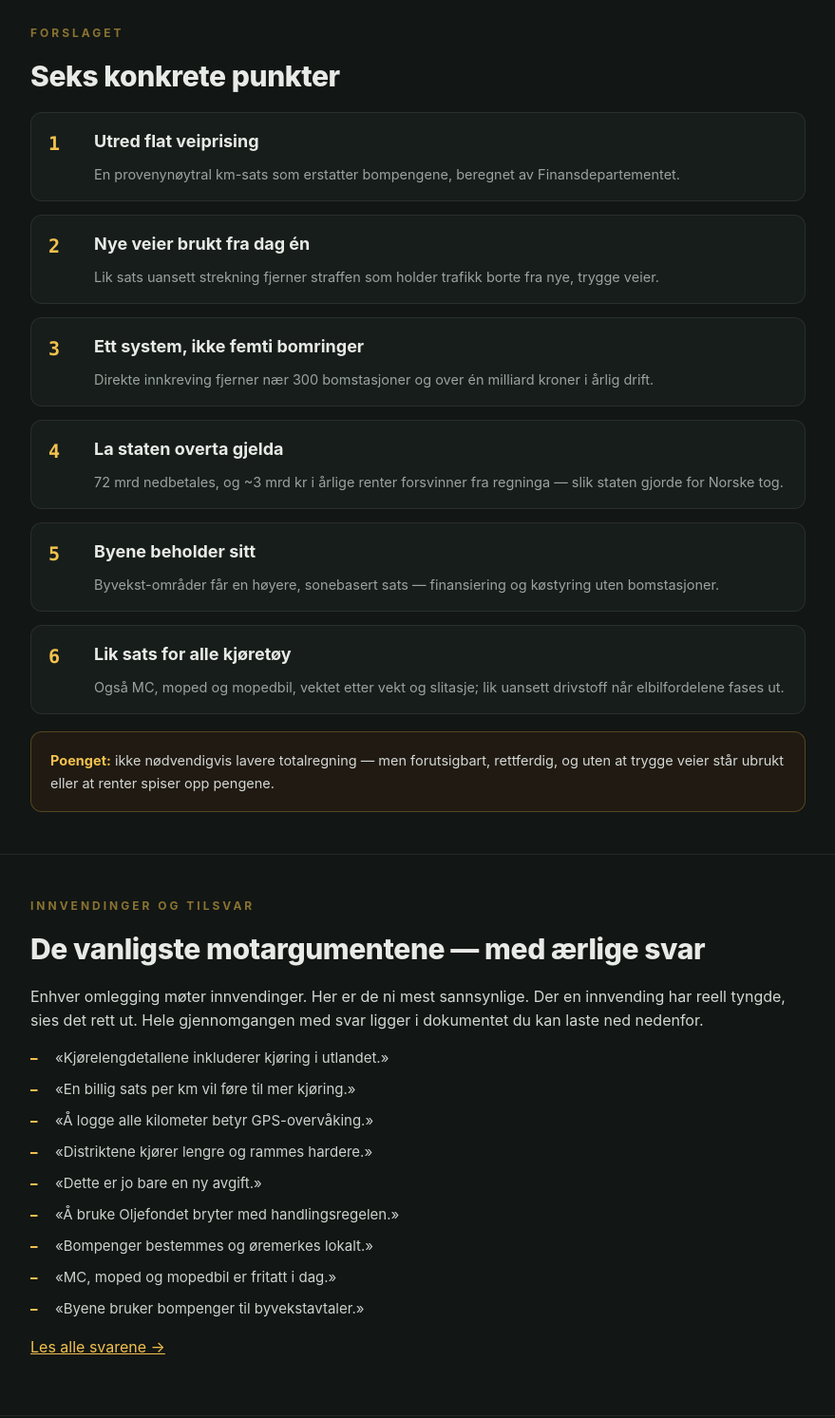
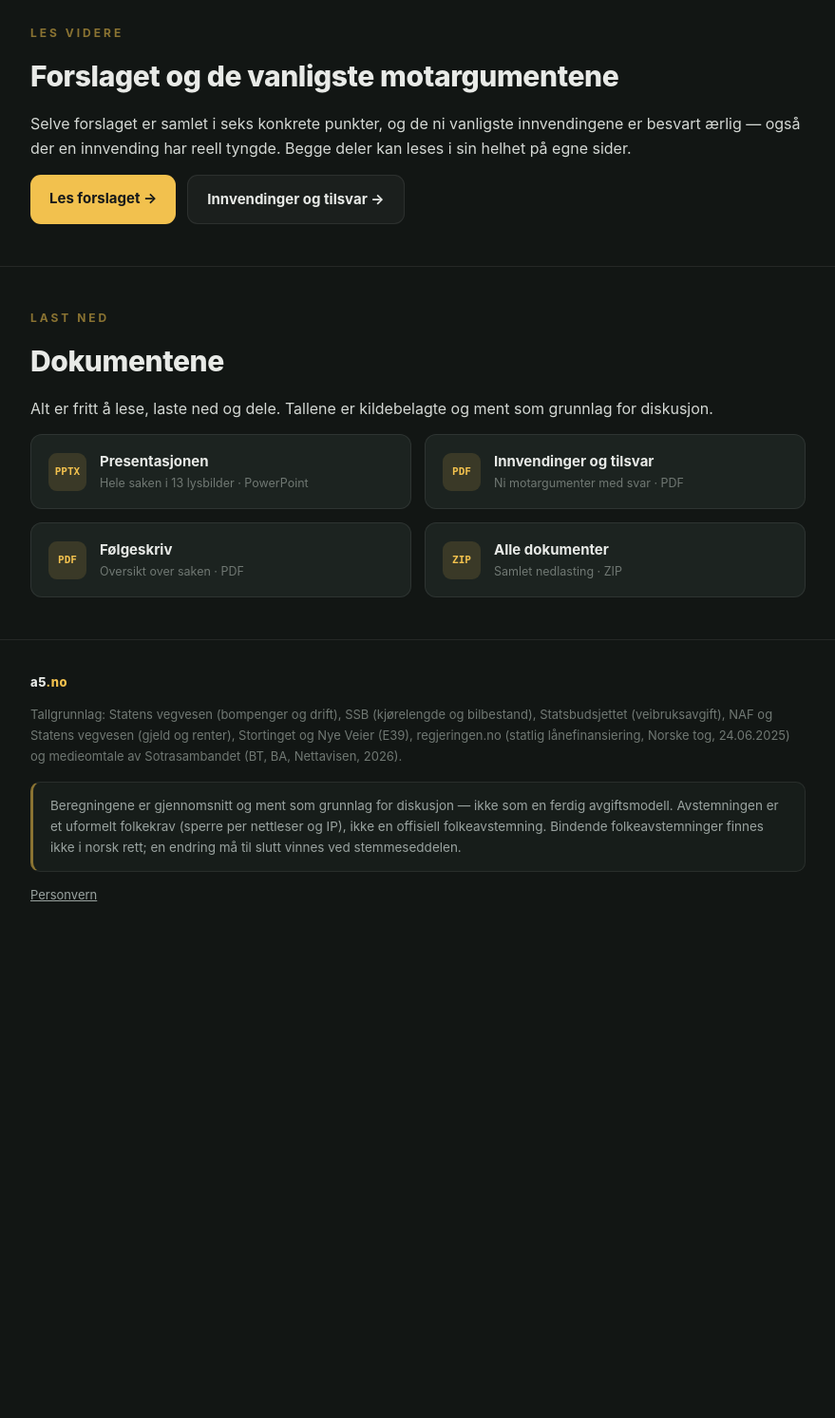
Before and after one commit to andremon/veiprising-web, a website: page public/index.html in a window 1280 px wide. Shown: the part 2500-3993 px from the top of the page at 95% size, without its empty margins (200-1079 px from the left). After the commit the page ends 3513 px from the top, so only its background shows below. Drawn offline with Linux system fonts and the light colour scheme.

Commit message:
Fjern forslag- og innvendingsseksjonene fra forsiden, erstatt med lenker

```diff
--- a/public/index.html
+++ b/public/index.html
@@ -194,39 +194,15 @@
   </div>
 </section>
 
-<section id="forslaget">
+<section id="les-mer">
   <div class="wrap">
-    <div class="eyebrow">Forslaget</div>
-    <h2>Seks konkrete punkter</h2>
-    <ul class="punkter">
-      <li class="punkt"><div class="nr">1</div><h3>Utred flat veiprising</h3><p>En provenynøytral km-sats som erstatter bompengene, beregnet av Finansdepartementet.</p></li>
-      <li class="punkt"><div class="nr">2</div><h3>Nye veier brukt fra dag én</h3><p>Lik sats uansett strekning fjerner straffen som holder trafikk borte fra nye, trygge veier.</p></li>
-      <li class="punkt"><div class="nr">3</div><h3>Ett system, ikke femti bomringer</h3><p>Direkte innkreving fjerner nær 300 bomstasjoner og over én milliard kroner i årlig drift.</p></li>
-      <li class="punkt"><div class="nr">4</div><h3>La staten overta gjelda</h3><p>72 mrd nedbetales, og ~3 mrd kr i årlige renter forsvinner fra regninga — slik staten gjorde for Norske tog.</p></li>
-      <li class="punkt"><div class="nr">5</div><h3>Byene beholder sitt</h3><p>Byvekst-områder får en høyere, sonebasert sats — finansiering og køstyring uten bomstasjoner.</p></li>
-      <li class="punkt"><div class="nr">6</div><h3>Lik sats for alle kjøretøy</h3><p>Også MC, moped og mopedbil, vektet etter vekt og slitasje; lik uansett drivstoff når elbilfordelene fases ut.</p></li>
-    </ul>
-    <div class="boks"><p style="color:#d4d8d4"><strong style="color:var(--gul)">Poenget:</strong> ikke nødvendigvis lavere totalregning — men forutsigbart, rettferdig, og uten at trygge veier står ubrukt eller at renter spiser opp pengene.</p></div>
-  </div>
-</section>
-
-<section id="innvendinger">
-  <div class="wrap">
-    <div class="eyebrow">Innvendinger og tilsvar</div>
-    <h2>De vanligste motargumentene — med ærlige svar</h2>
-    <p>Enhver omlegging møter innvendinger. Her er de ni mest sannsynlige. Der en innvending har reell tyngde, sies det rett ut. Hele gjennomgangen med svar ligger i dokumentet du kan laste ned nedenfor.</p>
-    <ul class="liste">
-      <li>«Kjørelengdetallene inkluderer kjøring i utlandet.»</li>
-      <li>«En billig sats per km vil føre til mer kjøring.»</li>
-      <li>«Å logge alle kilometer betyr GPS-overvåking.»</li>
-      <li>«Distriktene kjører lengre og rammes hardere.»</li>
-      <li>«Dette er jo bare en ny avgift.»</li>
-      <li>«Å bruke Oljefondet bryter med handlingsregelen.»</li>
-      <li>«Bompenger bestemmes og øremerkes lokalt.»</li>
-      <li>«MC, moped og mopedbil er fritatt i dag.»</li>
-      <li>«Byene bruker bompenger til byvekstavtaler.»</li>
-    </ul>
-    <p style="margin-top:16px"><a href="__BASE__/innvendinger.html">Les alle svarene →</a></p>
+    <div class="eyebrow">Les videre</div>
+    <h2>Forslaget og de vanligste motargumentene</h2>
+    <p>Selve forslaget er samlet i seks konkrete punkter, og de ni vanligste innvendingene er besvart ærlig — også der en innvending har reell tyngde. Begge deler kan leses i sin helhet på egne sider.</p>
+    <div class="knapper">
+      <a class="knapp primar" href="__BASE__/forslaget.html">Les forslaget →</a>
+      <a class="knapp sekundar" href="__BASE__/innvendinger.html">Innvendinger og tilsvar →</a>
+    </div>
   </div>
 </section>
 
```
